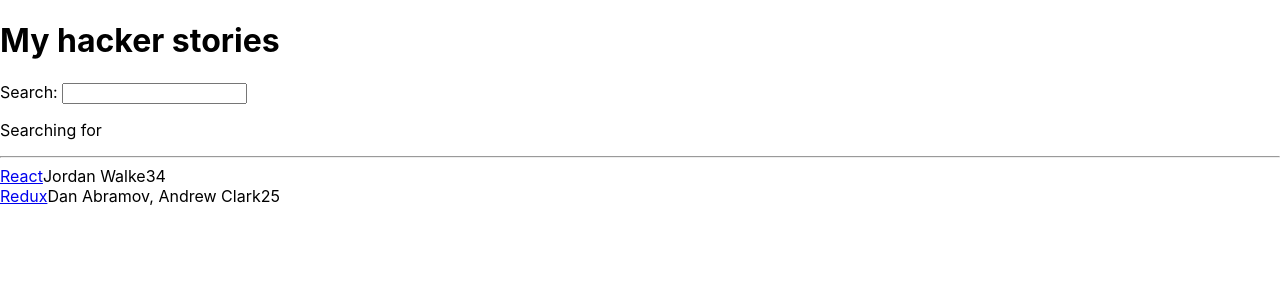
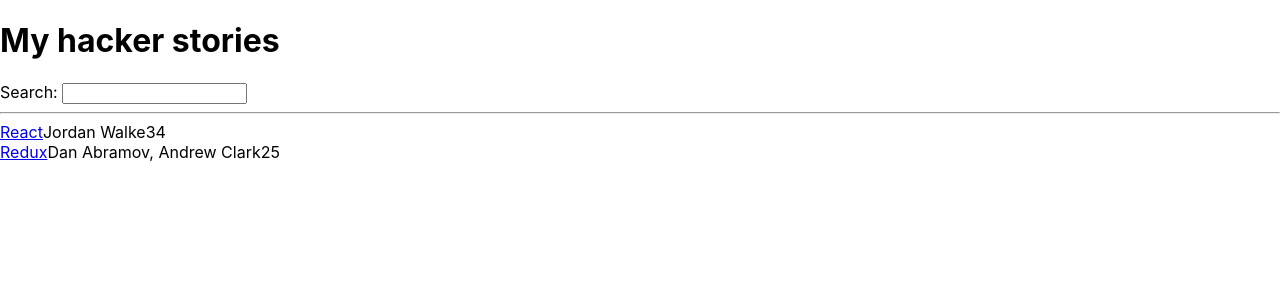
Before and after one commit to Sabathrodriguez/hacker-stories, a React (Create React App) app: page / in a window 1280 px wide. Shown: the top 300 px of the page. Built offline with nearby package versions, Linux system fonts and the light colour scheme.

Commit message:
used callback handler to store less in more places

```diff
--- a/src/App.js
+++ b/src/App.js
@@ -21,33 +21,35 @@
     }
   ]
 
+  const [searchTerm, setSearchTerm] = React.useState('');
+
+  //A
+  const handleSearch = event => {
+    //C
+    console.log(event.target.value)
+    setSearchTerm(event.target.value);
+  }
+
+  const searchedStories = stories.filter(story => story.title.toLowerCase().includes(searchTerm.toLowerCase()));
+
   return (
     <div>
       <h1>My hacker stories</h1>
 
-      <Search />
+      <Search onSearch={handleSearch}/>
 
       <hr/>
-      <List list={stories}/>
+      <List list={searchedStories}/>
     </div>
   );
 };
 
-const Search = () => {
-  const [searchTerm, setSearchTerm] = React.useState("");
-
-  const handleChange = event => {
-    setSearchTerm(event.target.value);
-  };
+const Search = props => {
 
   return (
     <div>
       <label htmlFor="search">Search: </label>
-      <input id="search" type="text" onChange={handleChange}/>
-
-      <p>
-        Searching for <strong>{searchTerm}</strong>
-      </p>
+      <input id="search" type="text" onChange={props.onSearch}/>
     </div>
   );
 }
```
